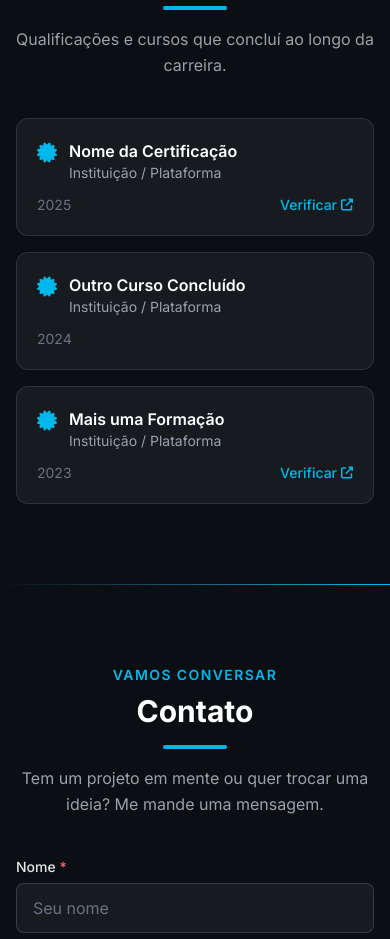
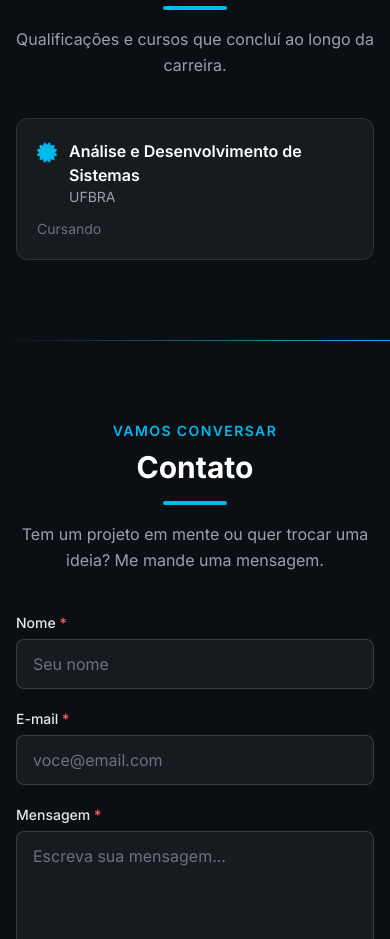
Before and after one commit to matheussantosspbr/Portfolio, a Next.js app: page / in a window 390 px wide. Shown: the part 9220-10159 px from the top of the page. Built offline with nearby package versions, Linux system fonts and the light colour scheme.

Commit message:
feat: update Certifications and Header components with new certification details and navigation links

```diff
--- a/src/components/Certifications.tsx
+++ b/src/components/Certifications.tsx
@@ -11,21 +11,9 @@ interface Certification {
 
 const certifications: Certification[] = [
   {
-    name: "Nome da Certificação",
-    institution: "Instituição / Plataforma",
-    date: "2025",
-    url: "https://example.com",
-  },
-  {
-    name: "Outro Curso Concluído",
-    institution: "Instituição / Plataforma",
-    date: "2024",
-  },
-  {
-    name: "Mais uma Formação",
-    institution: "Instituição / Plataforma",
-    date: "2023",
-    url: "https://example.com",
+    name: "Análise e Desenvolvimento de Sistemas",
+    institution: "UFBRA",
+    date: "Cursando",
   },
 ];
 
--- a/src/layout/Header.tsx
+++ b/src/layout/Header.tsx
@@ -9,7 +9,10 @@ const links = [
   { href: "#projetos", label: "Projetos" },
   { href: "#skills", label: "Skills" },
   { href: "#experiencia", label: "Experiência" },
+  { href: "#casos", label: "Estudos de caso" },
+  { href: "#opensource", label: "Open Source" },
   { href: "#blog", label: "Blog" },
+  { href: "#certificacoes", label: "Certificações" },
 ];
 
 export default function Header() {
@@ -30,8 +33,8 @@ export default function Header() {
         </Link>
 
         {/* Navegação desktop */}
-        <nav className="hidden md:block">
-          <ul className="flex items-center gap-8">
+        <nav className="hidden lg:block">
+          <ul className="flex items-center gap-5">
             {links.map((link) => (
               <li key={link.href}>
                 <Link
@@ -60,7 +63,7 @@ export default function Header() {
           aria-expanded={open}
           aria-controls="mobile-menu"
           aria-label={open ? "Fechar menu" : "Abrir menu"}
-          className="flex h-11 w-11 items-center justify-center rounded-lg text-2xl text-white transition hover:text-primary md:hidden"
+          className="flex h-11 w-11 items-center justify-center rounded-lg text-2xl text-white transition hover:text-primary lg:hidden"
         >
           <i
             className={open ? "fa-solid fa-xmark" : "fa-solid fa-bars"}
@@ -73,7 +76,7 @@ export default function Header() {
       {open && (
         <nav
           id="mobile-menu"
-          className="border-t border-white/10 bg-setup-gray-900 md:hidden"
+          className="border-t border-white/10 bg-setup-gray-900 lg:hidden"
         >
           <ul className="mx-auto flex max-w-6xl flex-col px-4 py-2">
             {links.map((link) => (
```
